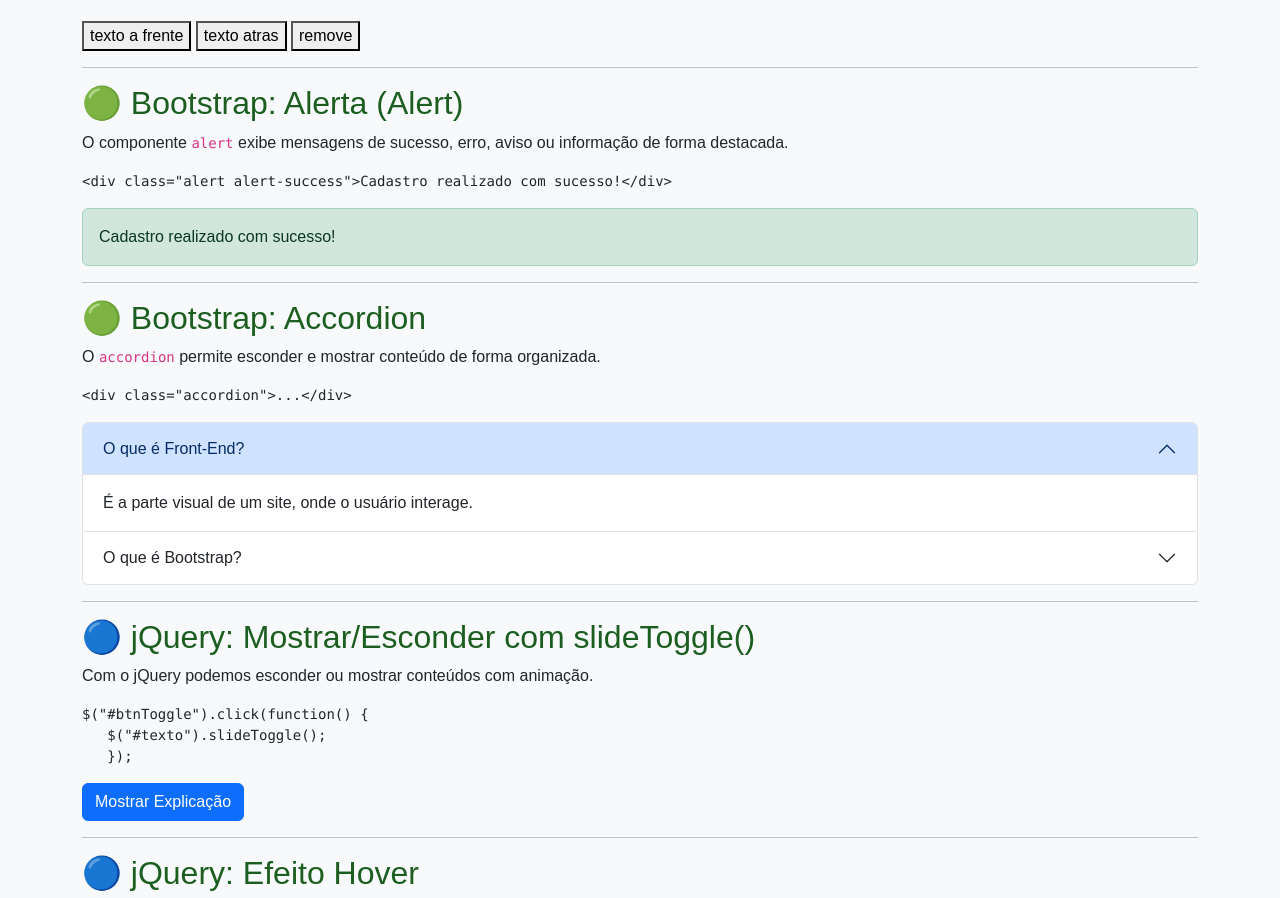
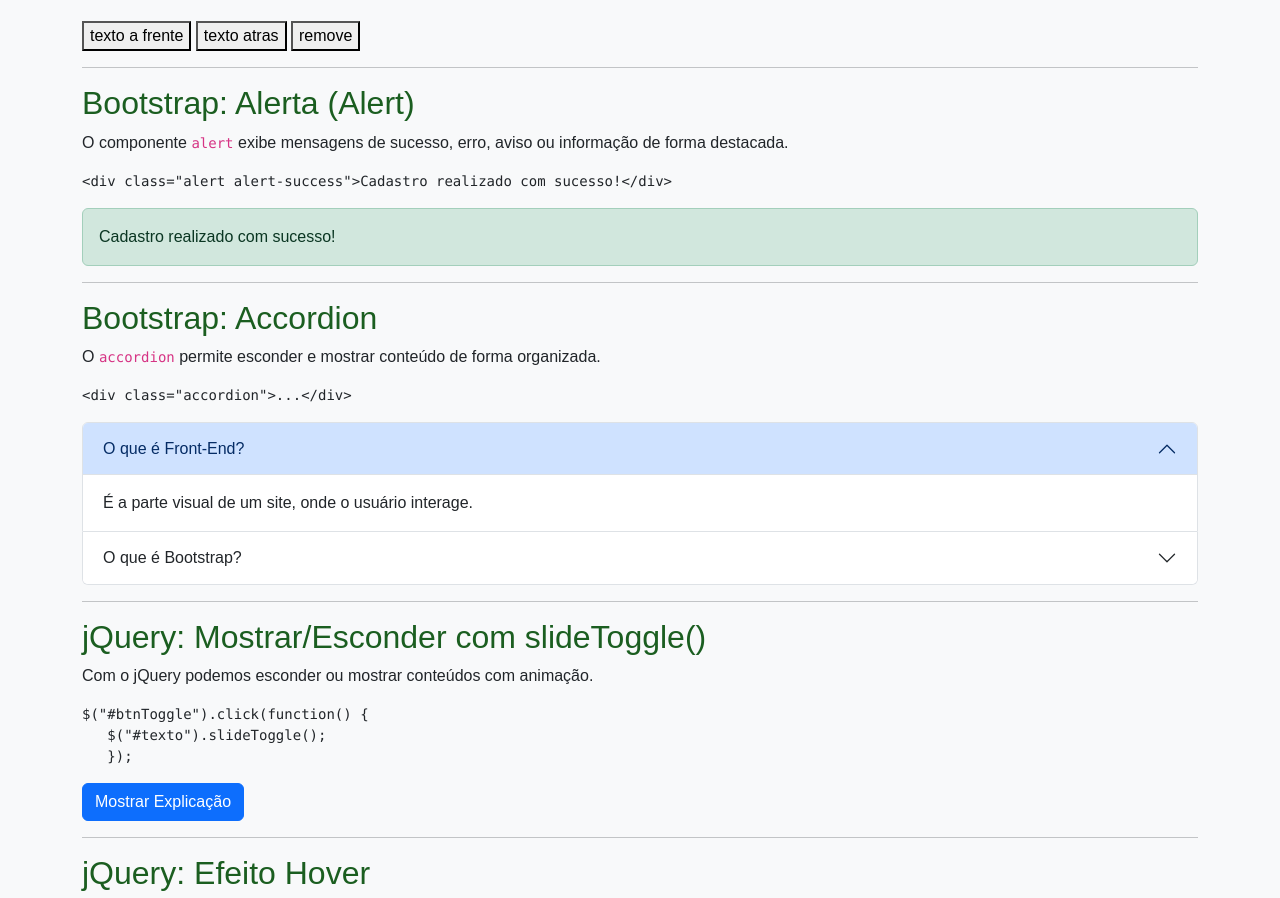
Before and after one commit to Francisco-jo/trabalho-frameworks-francisco, a plain HTML site: page frameworks.html in a window 1280 px wide. Shown: the part 713-1611 px from the top of the page. Drawn offline with nearby package versions, Linux system fonts and the light colour scheme.

Commit message:
Update frameworks.html

```diff
--- a/frameworks.html
+++ b/frameworks.html
@@ -33,7 +33,7 @@
     <p>Frameworks como <strong>Bootstrap</strong> e <strong>jQuery</strong> são amplamente utilizados para agilizar o desenvolvimento web.</p>
 
     <hr>
-    <h2 >🟢 Adicionar vários novos elementos com after() e before()</h2>
+    <h2 > Adicionar vários novos elementos com after() e before()</h2>
 
     <div class="alert alert-info mt-3" role="alert">
       <h5 class="alert-heading"> O que cada botão faz:</h5>
@@ -67,7 +67,7 @@
 
     <hr>
 
-    <h2>🟢 Bootstrap: Alerta (Alert)</h2>
+    <h2> Bootstrap: Alerta (Alert)</h2>
     <p>O componente <code>alert</code> exibe mensagens de sucesso, erro, aviso ou informação de forma destacada.</p>
 
     <pre><code>&lt;div class="alert alert-success"&gt;Cadastro realizado com sucesso!&lt;/div&gt;</code></pre>
@@ -76,7 +76,7 @@
 
     <hr>
 
-    <h2>🟢 Bootstrap: Accordion</h2>
+    <h2> Bootstrap: Accordion</h2>
     <p>O <code>accordion</code> permite esconder e mostrar conteúdo de forma organizada.</p>
 
     <pre><code>&lt;div class="accordion"&gt;...&lt;/div&gt;</code></pre>
@@ -110,7 +110,7 @@
 
     <hr>
 
-    <h2>🔵 jQuery: Mostrar/Esconder com slideToggle()</h2>
+    <h2> jQuery: Mostrar/Esconder com slideToggle()</h2>
     <p>Com o jQuery podemos esconder ou mostrar conteúdos com animação.</p>
 
     <pre><code>$("#btnToggle").click(function() {
@@ -124,7 +124,7 @@
 
     <hr>
 
-    <h2>🔵 jQuery: Efeito Hover</h2>
+    <h2> jQuery: Efeito Hover</h2>
     <p>Podemos aplicar efeitos ao passar o mouse em um elemento com jQuery.</p>
 
     <pre><code>$(".box").hover(function() {
```
